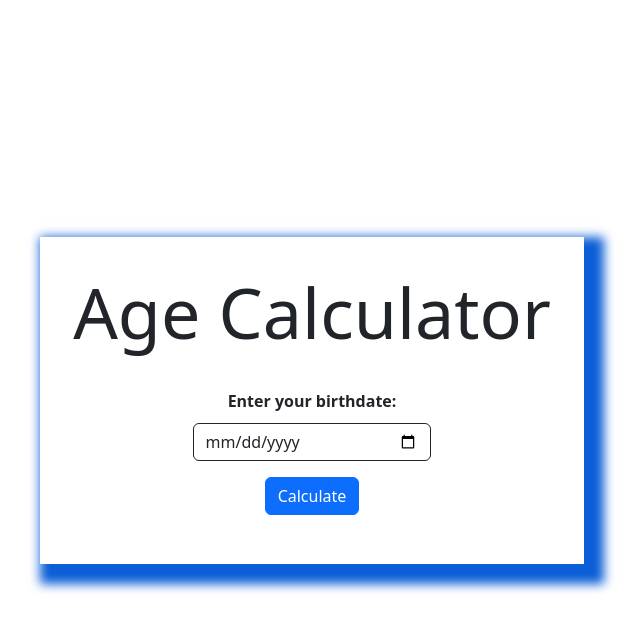
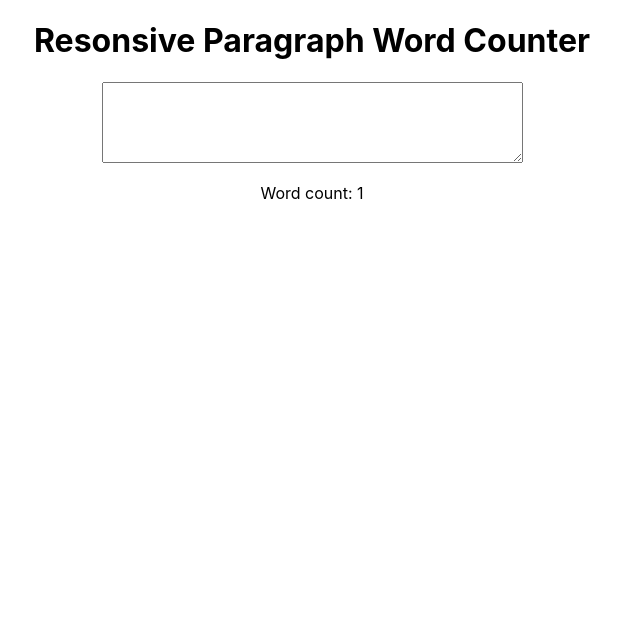
Before and after one commit to MadhavProj/Portfolio, a React (Create React App) app: page / in a window 1280 px wide. Shown: the top 630 px of the page, without its empty margins (328-971 px from the left). Built offline with nearby package versions, Linux system fonts and the light colour scheme.

Commit message:
first commit

```diff
--- a/src/App.js
+++ b/src/App.js
@@ -1,11 +1,10 @@
 import React from "react";
-import "./App.css";
-import AgeCalculator from "./components/agecalculator";
+import WordCount from "./components/WordCount";
 
 function App() {
   return (
     <div className="App">
-      <AgeCalculator />
+      <WordCount />
     </div>
   );
 }
```
